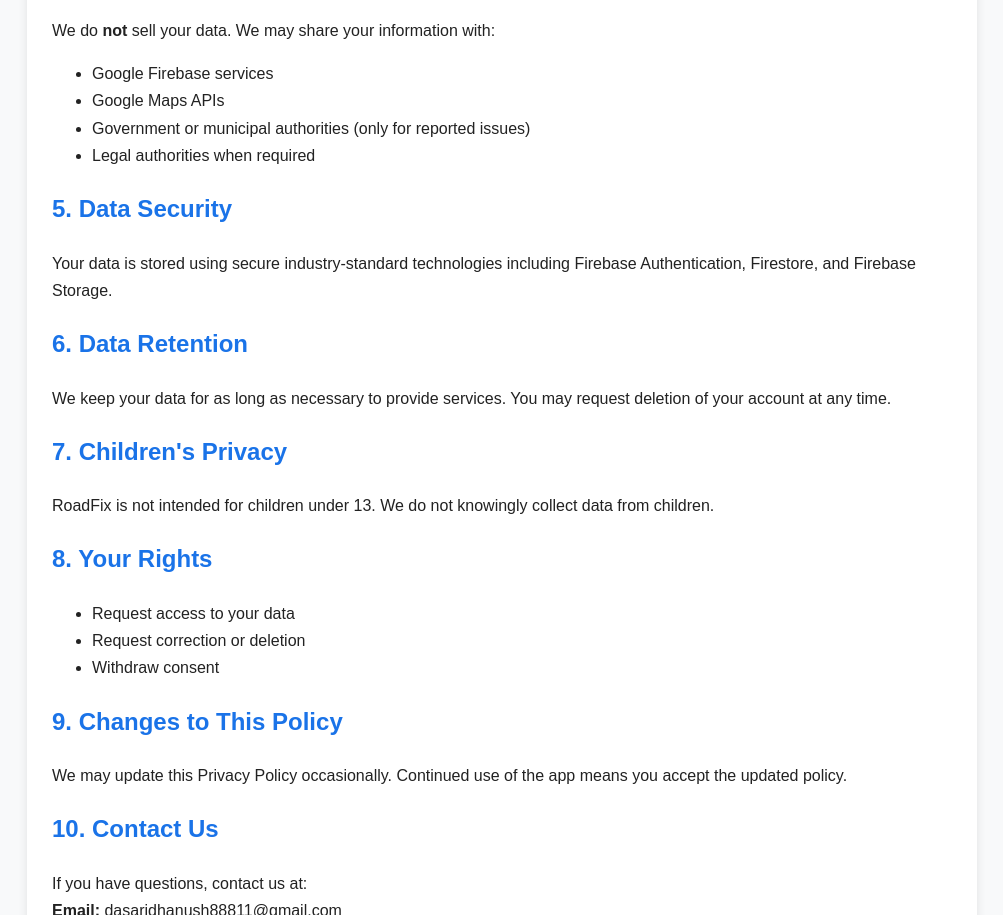
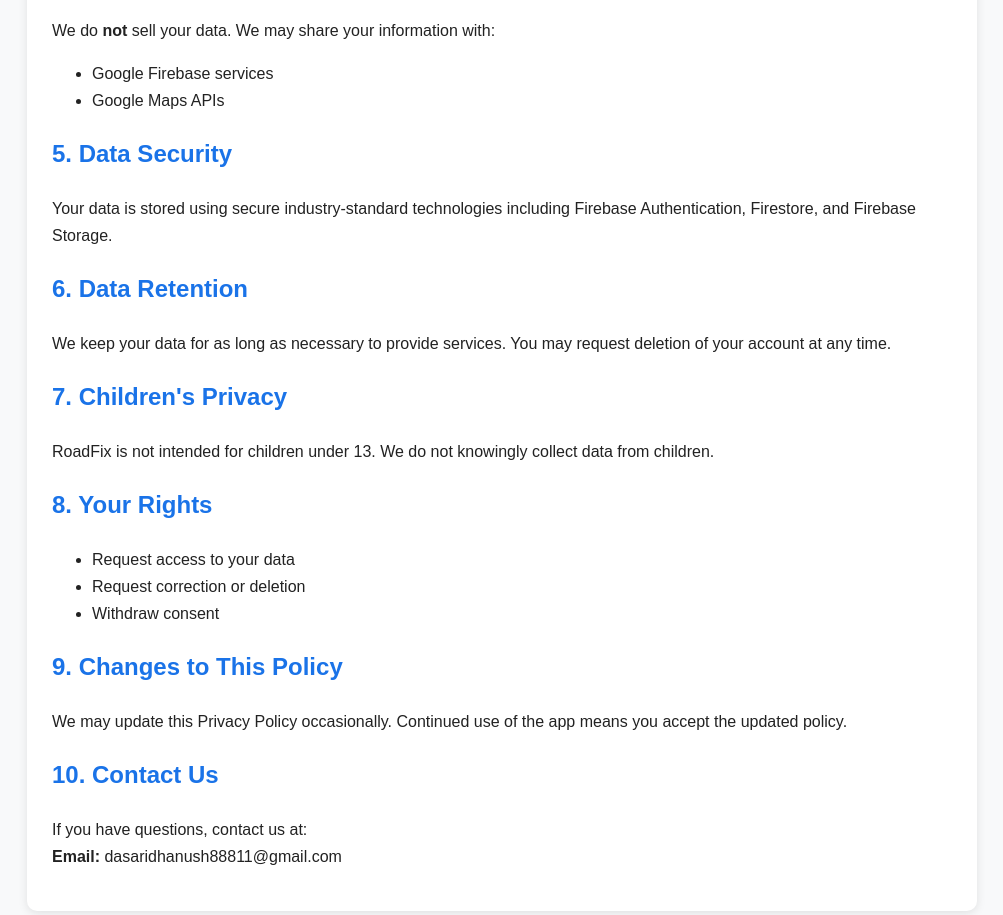
Before and after one commit to dhanushmad007/roadfix-privacy-policy, a plain HTML site: page index.html in a window 1280 px wide. Shown: the part 1351-2266 px from the top of the page, without its empty margins (138-1141 px from the left). Drawn offline with Linux system fonts and the light colour scheme.

Commit message:
Update index.html

```diff
--- a/index.html
+++ b/index.html
@@ -90,8 +90,7 @@
     <ul>
         <li>Google Firebase services</li>
         <li>Google Maps APIs</li>
-        <li>Government or municipal authorities (only for reported issues)</li>
-        <li>Legal authorities when required</li>
+
     </ul>
 
     <h2>5. Data Security</h2>
```
